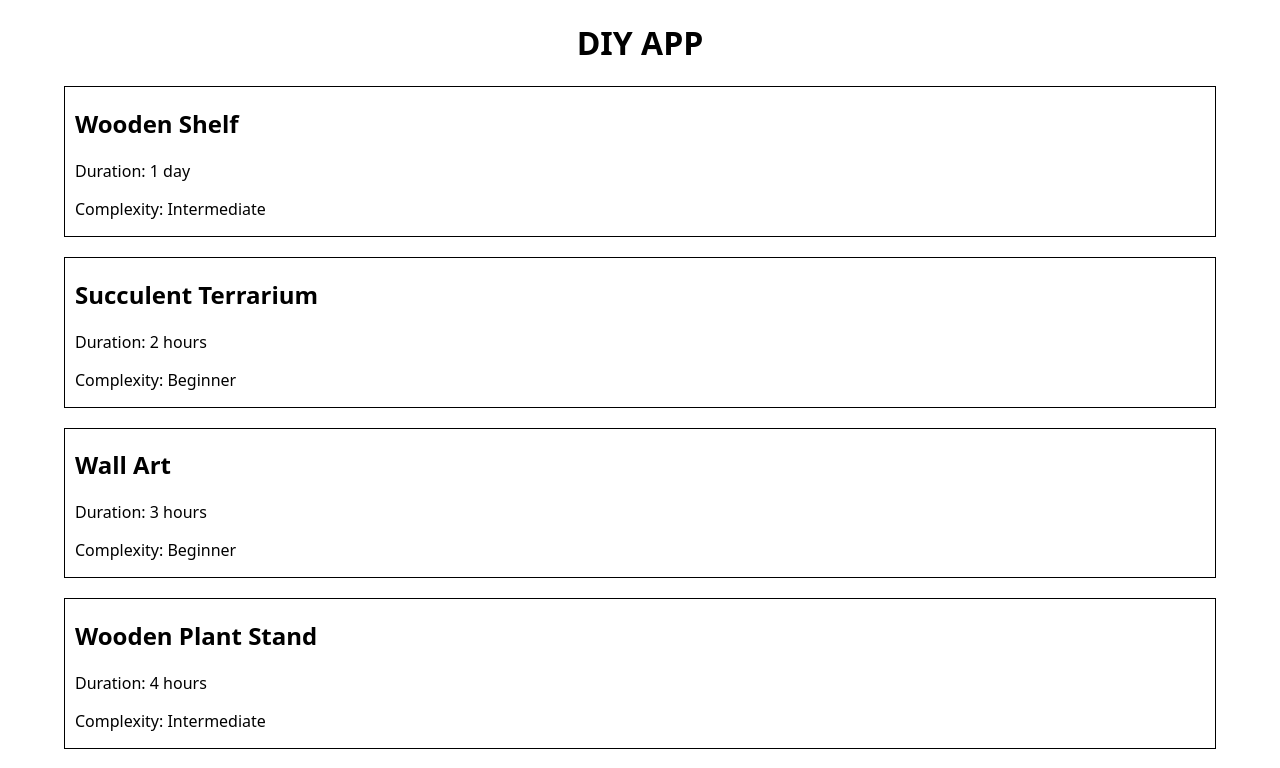
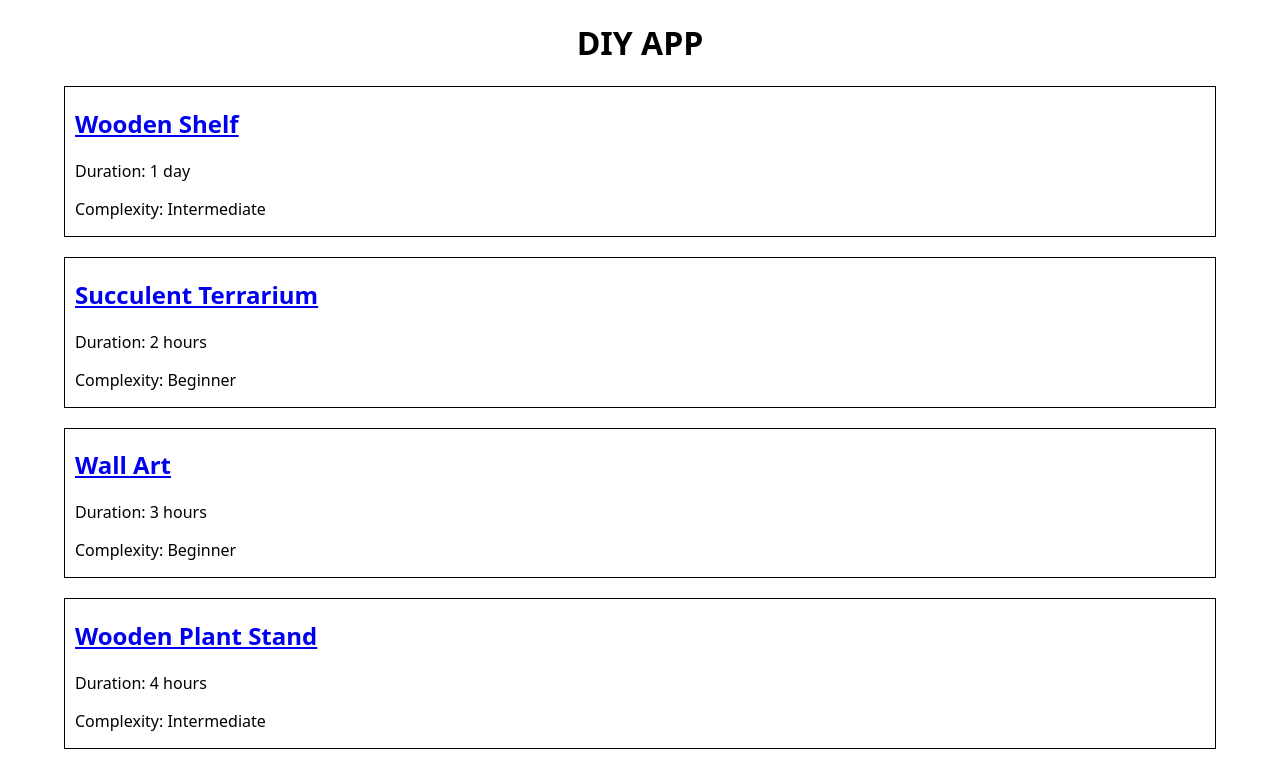
Before and after one commit to jana-scheidemann/DIY-App, a Next.js app: page / in a window 1280 px wide. Shown: the top 768 px of the page. Built offline with nearby package versions, Linux system fonts and the light colour scheme.

Commit message:
add dynamic Link on title

```diff
--- a/components/Project.js
+++ b/components/Project.js
@@ -1,8 +1,12 @@
 import styled from "styled-components";
-export default function Project({ title, duration, complexity }) {
+import Link from "next/link";
+
+export default function Project({ title, duration, complexity, id }) {
   return (
     <StyledArticle>
-      <h2>{title}</h2>
+      <Link href={`/${id}`}>
+        <h2>{title}</h2>
+      </Link>
       <p>Duration: {duration}</p>
       <p>Complexity: {complexity}</p>
     </StyledArticle>
```
